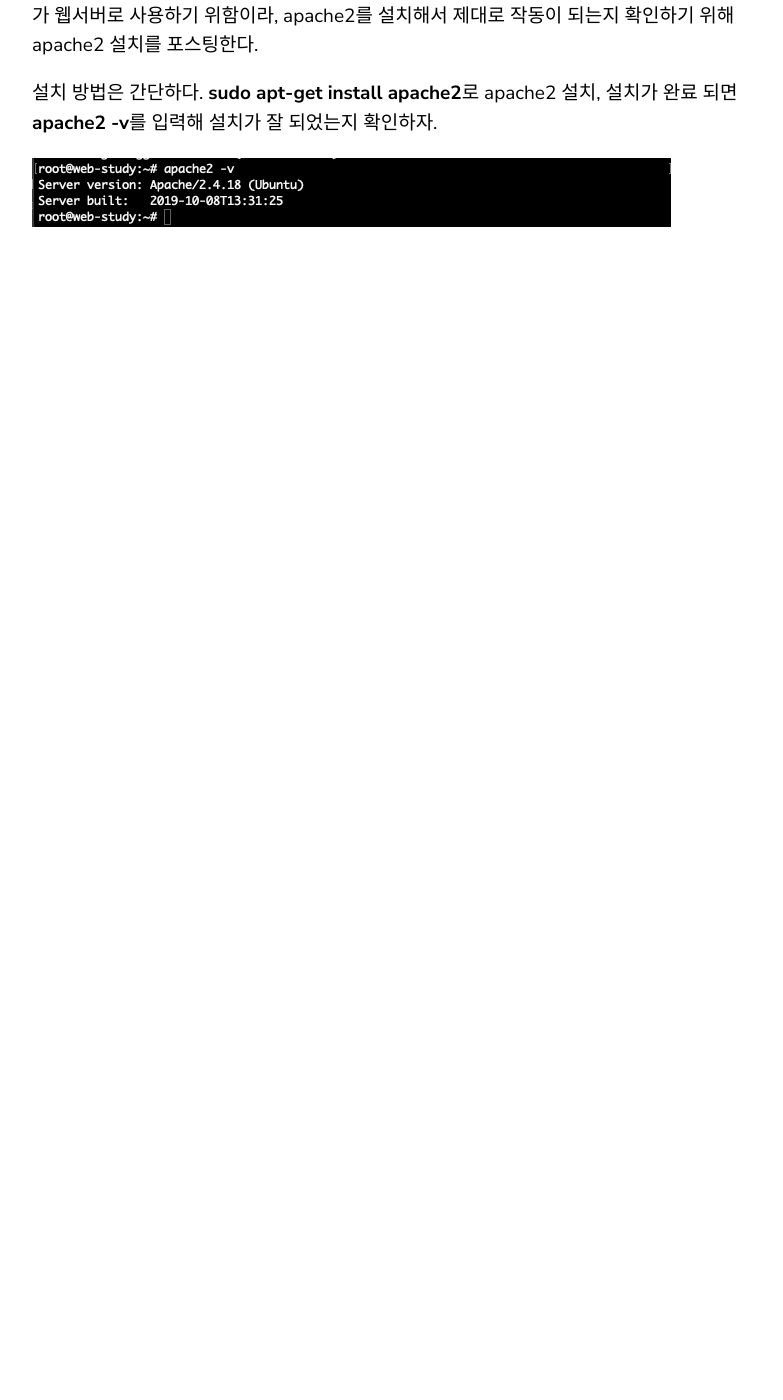
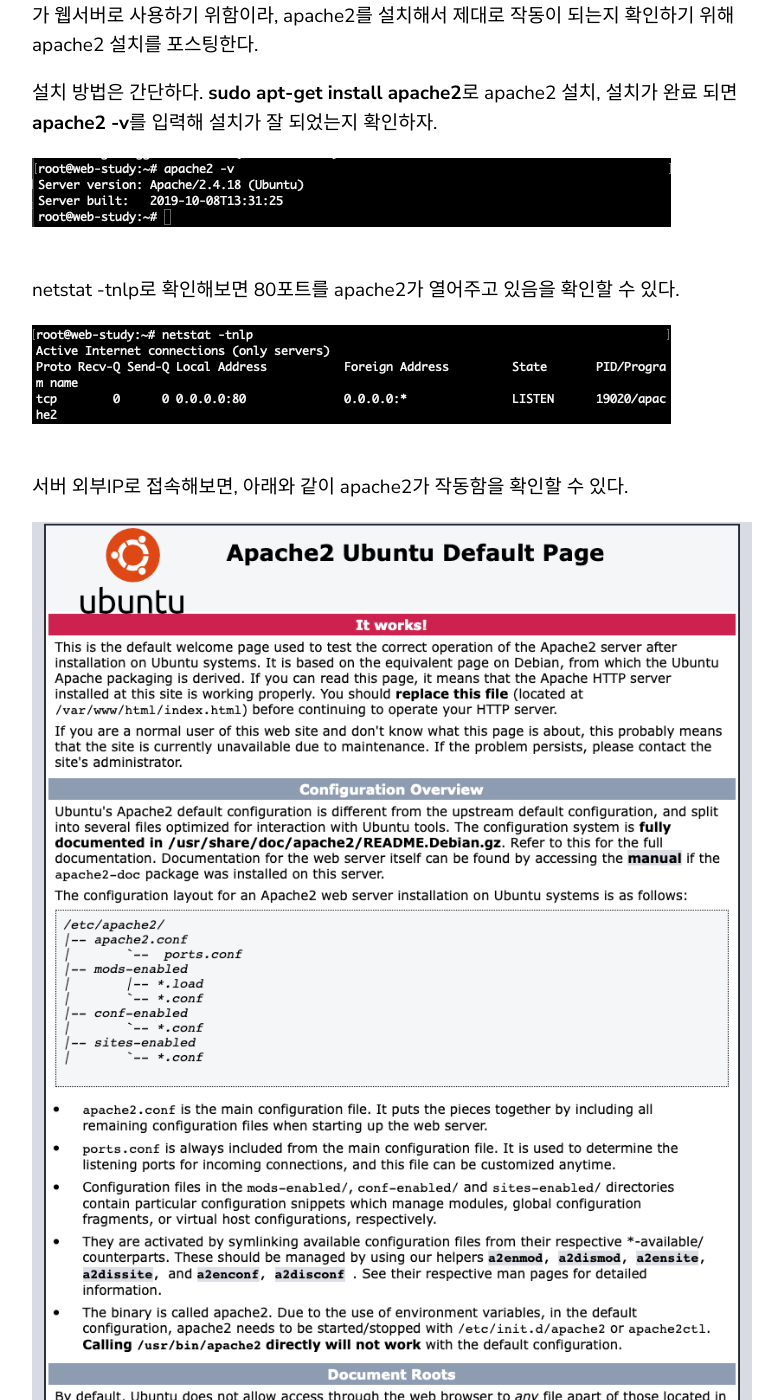
Before and after one commit to amapow/amapow.github.io.tmp, a Jekyll site: the page built from _posts/2020-03-02-apache2.markdown, in a window 1280 px wide and 1400 px high, scrolled down 270 px. Shown: the whole window, without its empty margins (68-851 px from the left). Built offline with Jekyll 4.4.1, drawn with Linux system fonts in a browser that asks for light colours; comment, search, counter and statistics services are not loaded; before the commit the page ends 900 px from its top, so only the background shows below that.

Commit message:
2020-03-02 apache2 post

```diff
--- a/_posts/2020-03-02-apache2.markdown
+++ b/_posts/2020-03-02-apache2.markdown
@@ -8,3 +8,13 @@ date:   2020-03-02 17:13:36 +0900
 
 설치 방법은 간단하다. **sudo apt-get install apache2**로 apache2 설치, 설치가 완료 되면 **apache2 -v**를 입력해 설치가 잘 되었는지 확인하자.<br>
 ![Image_1]( {{base.url}} /assets/images/apache2_-v.png)
+
+
+netstat -tnlp로 확인해보면 80포트를 apache2가 열어주고 있음을 확인할 수 있다.<br>
+![Image_2]( {{base.url}} /assets/images/netstat.png)
+
+서버 외부IP로 접속해보면, 아래와 같이 apache2가 작동함을 확인할 수 있다.
+![Image_3]( {{base.url}} /assets/images/apache2.png)
+
+
+끝.
```
Also changed, not shown: assets/images/apache2.png (added), assets/images/netstat.png (added), 2 other files.
